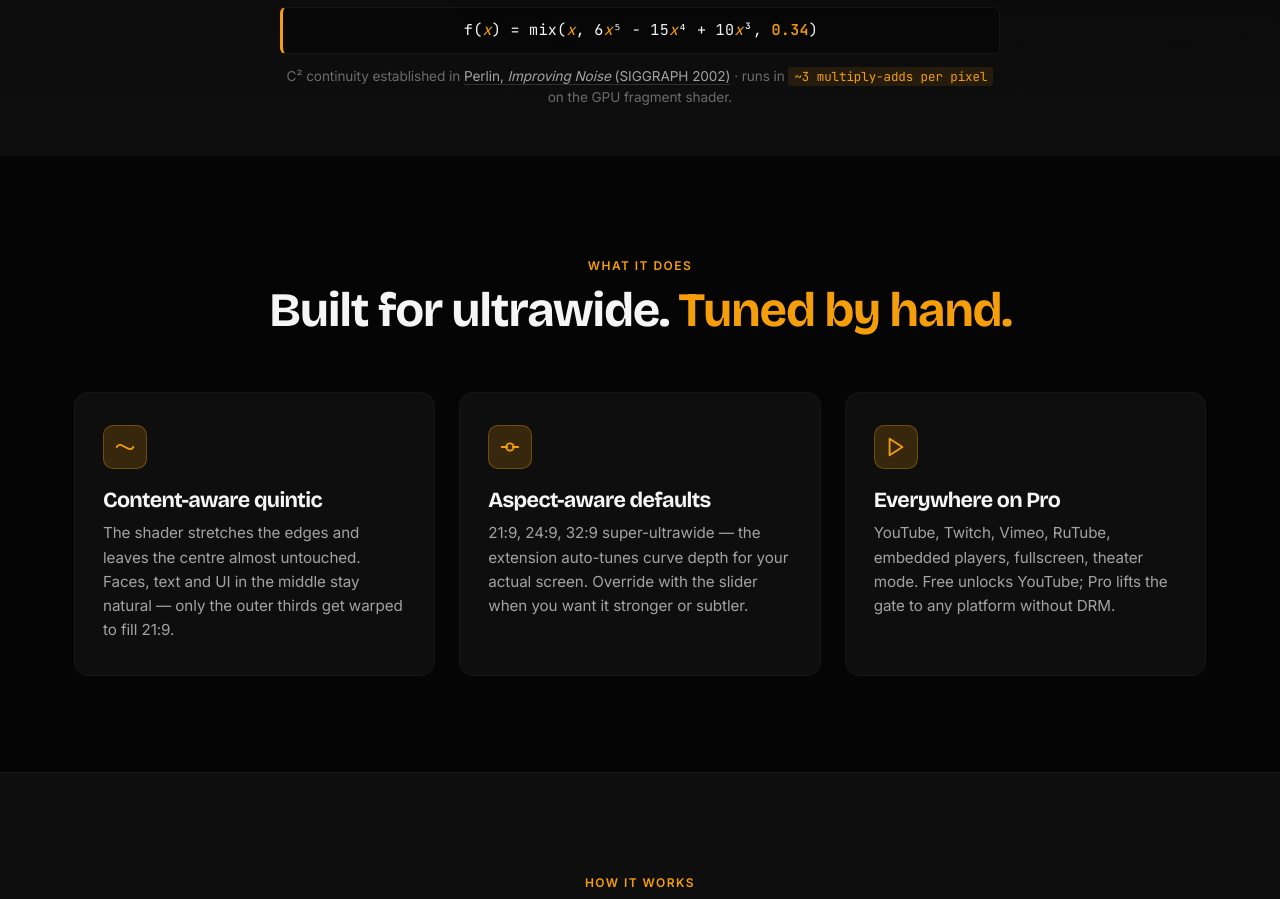
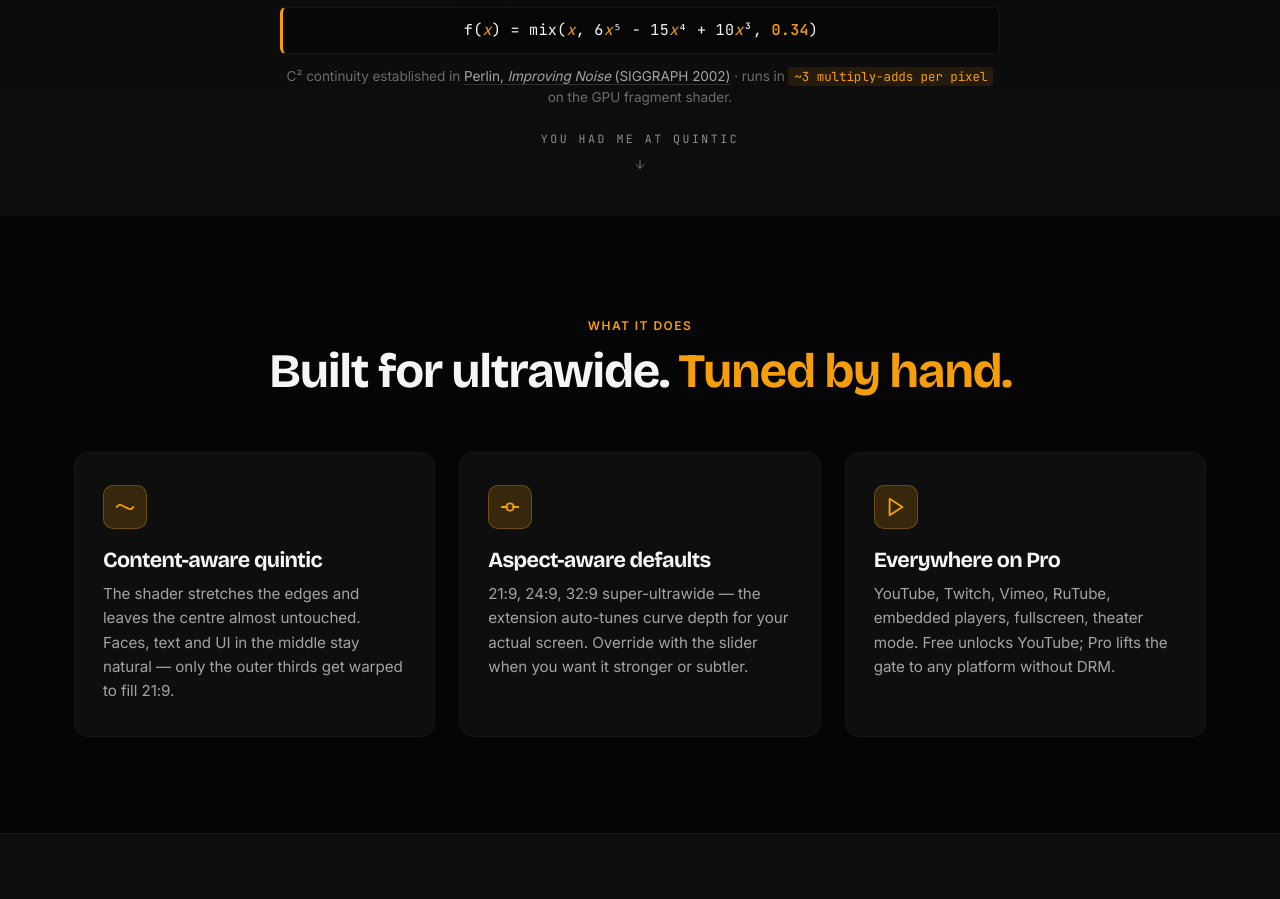
Before and after one commit to Gancharje/ultrawider-landing, a plain HTML site: page index.html in a window 1280 px wide. Shown: the part 2320-3219 px from the top of the page. Drawn offline with nearby package versions, Linux system fonts and the light colour scheme.

Commit message:
copy(math): witty 'you had me at quintic' scroll cue -> pricing
After the For-geeks deep-dive, the natural punchline is a wink at the
visitor pretending they followed the math. EN copy is a Jerry Maguire
nod tied directly to our shader's name (quintic) — instantly readable
to English speakers, even funnier for those who got the reference but
not the math. RU mirrors with a more direct 'Окей, продано' (user's
own phrasing) which has the same self-aware vibe.

Both scroll cues link to /pricing (conversion path, not next anchor).
Visual matches the playground scroll cue: mono-caps, bobbing arrow,
amber hover.

Co-Authored-By: Claude Opus 4.7 <noreply@anthropic.com>

```diff
--- a/index.html
+++ b/index.html
@@ -404,6 +404,14 @@
           C² continuity established in <a href="https://mrl.cs.nyu.edu/~perlin/paper445.pdf" target="_blank" rel="noopener">Perlin, <em>Improving Noise</em> (SIGGRAPH 2002)</a>
           · runs in <code class="code-inline">~3 multiply-adds per pixel</code> on the GPU fragment shader.
         </p>
+
+        <a href="/pricing" class="math-scroll" aria-label="Scroll to pricing">
+          <span>You had me at quintic</span>
+          <svg viewBox="0 0 24 24" fill="none" stroke="currentColor" stroke-width="1.5" stroke-linecap="round" stroke-linejoin="round" aria-hidden="true">
+            <line x1="12" y1="5" x2="12" y2="19"/>
+            <polyline points="19 12 12 19 5 12"/>
+          </svg>
+        </a>
       </div>
     </section>
 
--- a/style.css
+++ b/style.css
@@ -2183,12 +2183,41 @@ strong { color: var(--text); font-weight: 600; }
   font-size: 0.92em;
 }
 
+/* ─── Math section scroll cue → pricing ─────────────────────────────
+   Same mono-caps + bobbing arrow as the playground scroll cue,
+   but the destination is /pricing, not the next anchor — and the
+   copy is the punchline after the geek deep-dive. */
+.math-scroll {
+  margin: clamp(20px, 2.8dvh, 36px) auto 0;
+  display: flex;
+  flex-direction: column;
+  align-items: center;
+  gap: 6px;
+  color: rgba(245, 245, 245, 0.55);
+  font-family: var(--font-mono);
+  font-size: 0.72rem;
+  letter-spacing: 0.22em;
+  text-transform: uppercase;
+  text-decoration: none;
+  width: max-content;
+  transition: color 0.2s ease;
+}
+.math-scroll:hover { color: var(--accent); }
+.math-scroll svg {
+  width: 14px; height: 14px; opacity: 0.7;
+  animation: aaa-scroll-bob 2.6s cubic-bezier(0.4, 0, 0.2, 1) infinite;
+}
+
 @media (max-width: 900px) {
   .math-section { min-height: auto; padding: 64px 0; }
   .math-duo { grid-template-columns: 1fr; gap: 24px; }
   .math-graph-svg,
   .math-face-stage { max-height: 320px; }
   .math-control-marks-mid { position: static; }
+}
+
+@media (prefers-reduced-motion: reduce) {
+  .math-scroll svg { animation: none; }
 }
 
 /* ========================================================================
```
Also changed, not shown: ru/index.html (+8 -0 lines).
